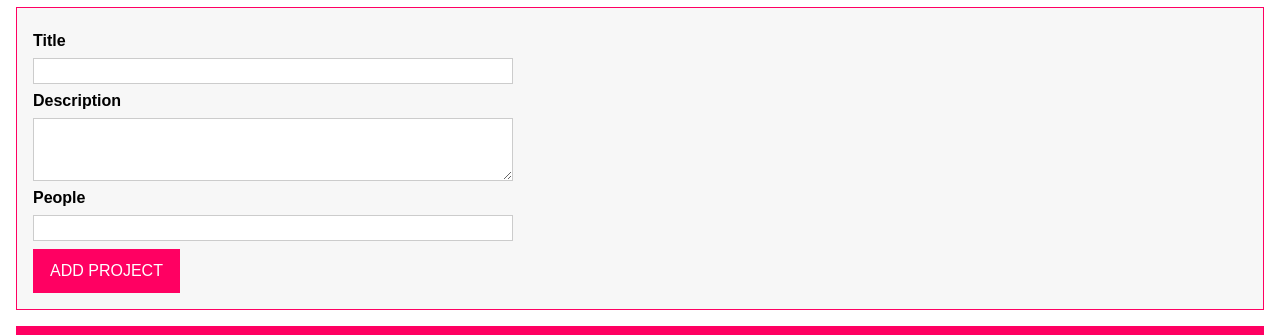
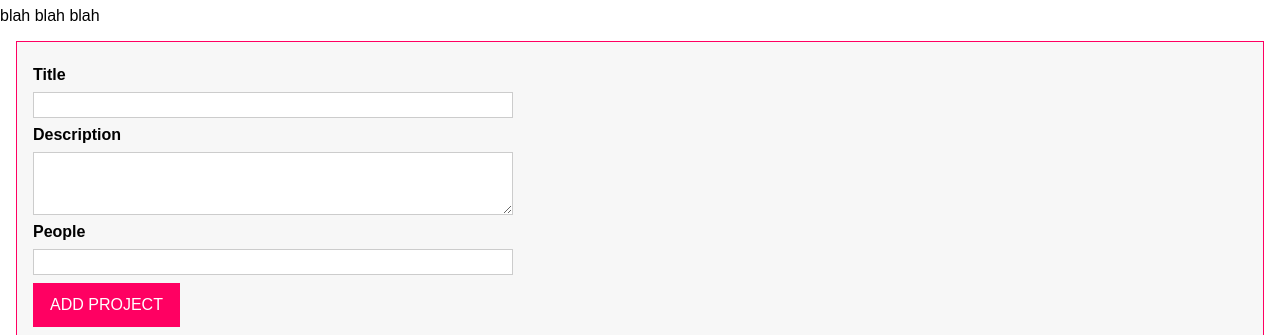
Before and after one commit to Alexledev/DragAndDrop, a website: page index.html in a window 1280 px wide. Shown: the part 73-408 px from the top of the page. Drawn offline with Linux system fonts and the light colour scheme.

Commit message:
added blah to html

```diff
--- a/index.html
+++ b/index.html
@@ -10,6 +10,8 @@
 </head>
 <body>
     <h1>Dragging and Dropping</h1>
+    <p>blah blah blah</p>
+
     <template id="project-input">
         <form>
             <div class="form-control">
```
